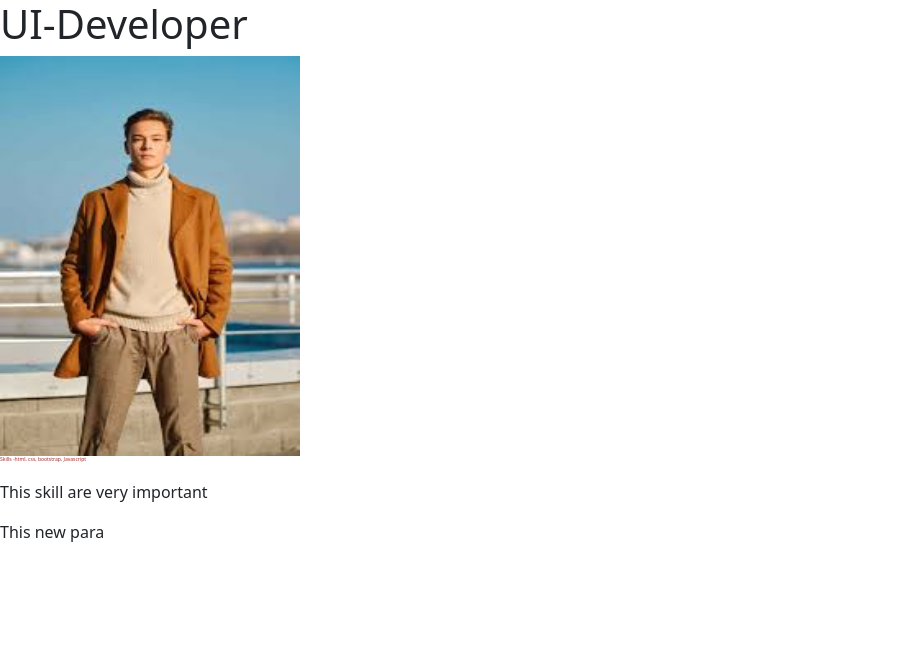
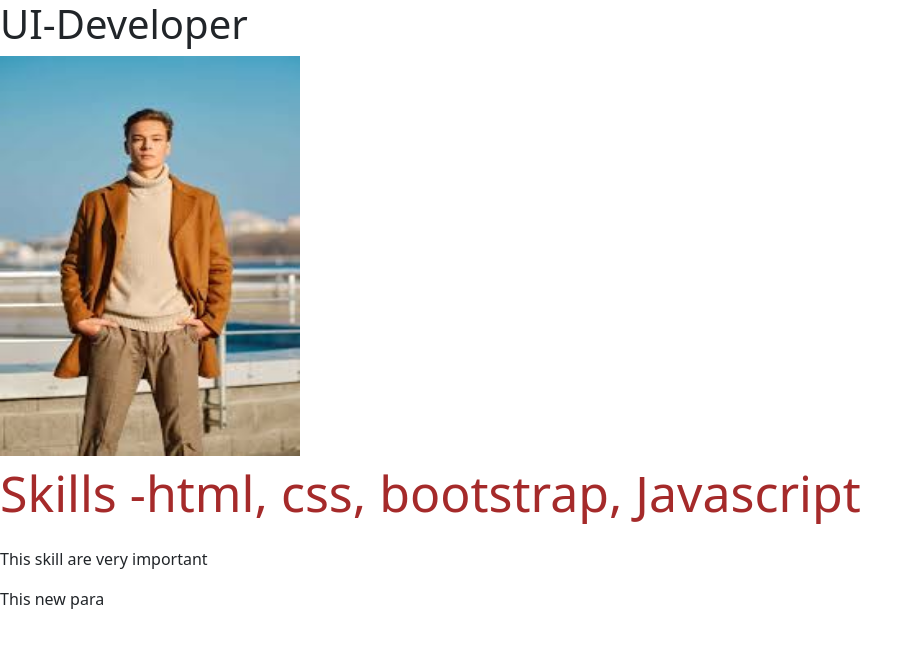
Before and after one commit to Sumedhjunankar/Sumedh_Portfolio, a website: page index.html in a window 1280 px wide. Shown: the whole page, without its empty margins (0-923 px from the left). Drawn offline with nearby package versions, Linux system fonts and the light colour scheme.

Commit message:
version 6
change

```diff
--- a/index.html
+++ b/index.html
@@ -9,8 +9,10 @@
     <script src="https://cdn.jsdelivr.net/npm/bootstrap@5.3.2/dist/js/bootstrap.bundle.min.js" integrity="sha384-C6RzsynM9kWDrMNeT87bh95OGNyZPhcTNXj1NW7RuBCsyN/o0jlpcV8Qyq46cDfL" crossorigin="anonymous"></script>
     <style>
         .info{
-            font-size: 5px;
+            font-size: 50px;
             color: brown;
+
+
         }
     </style>
 </head>
```
